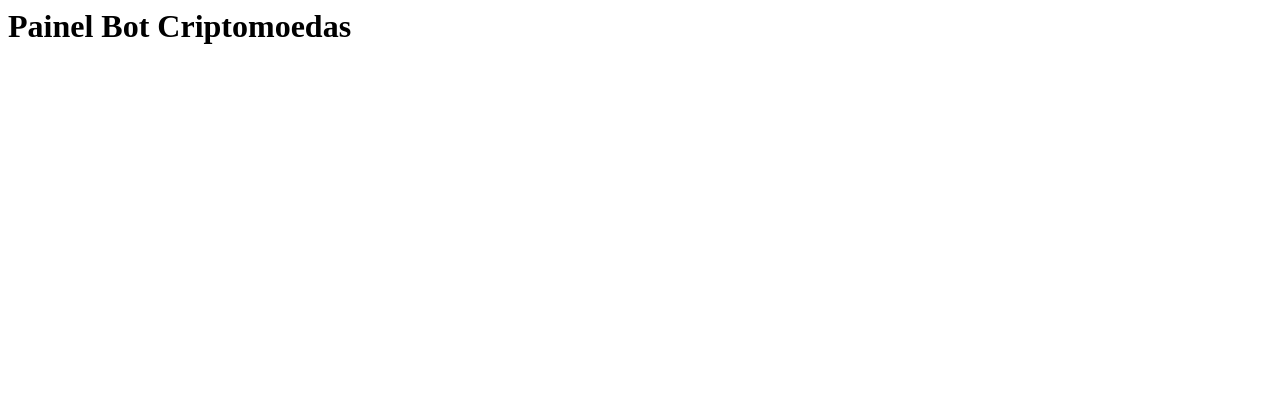
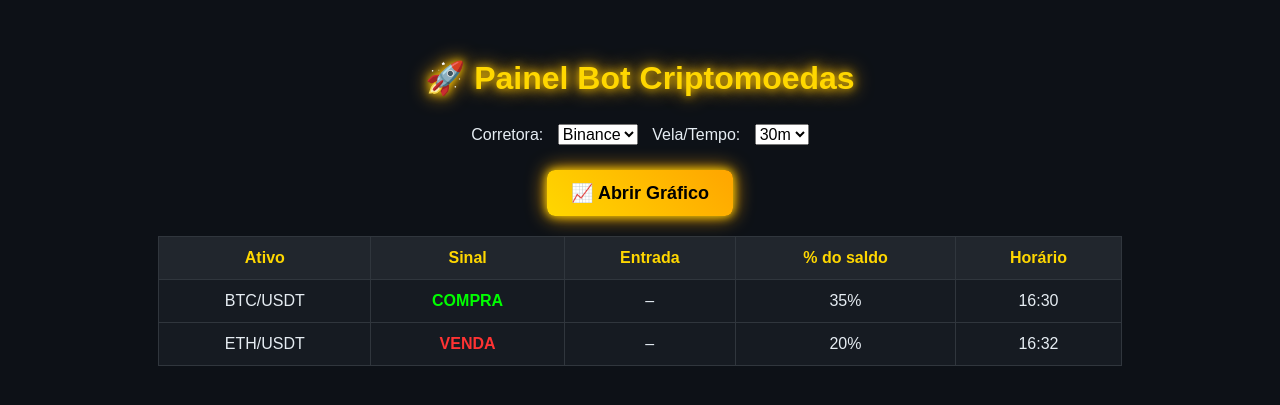
Before and after one commit to TepiTrade/tepi_trade, a Flask app: page /bot/cripto in a window 1280 px wide. Shown: the top 405 px of the page. Run offline with Flask 3, Linux system fonts and the light colour scheme.

Commit message:
Novo painel Cripto com botão ouro e corretoras

```diff
--- a/templates/cripto.html
+++ b/templates/cripto.html
@@ -1 +1,128 @@
-<h1>Painel Bot Criptomoedas</h1>
+<!DOCTYPE html>
+<html lang="pt-BR">
+<head>
+  <meta charset="UTF-8">
+  <title>Painel Bot Criptomoedas</title>
+  <style>
+    body {
+      background-color: #0d1117;
+      color: #e6edf3;
+      font-family: Arial, sans-serif;
+      text-align: center;
+      padding: 30px;
+    }
+    h1 {
+      color: gold;
+      text-shadow: 0 0 10px #ffcc00, 0 0 20px #ffaa00;
+    }
+    .container {
+      margin-top: 20px;
+    }
+    label, select {
+      font-size: 16px;
+      margin: 5px;
+    }
+    .btn-gold {
+      display: inline-block;
+      padding: 12px 24px;
+      margin-top: 20px;
+      font-size: 18px;
+      font-weight: bold;
+      color: #000;
+      background: linear-gradient(45deg, #FFD700, #FFA500);
+      border: none;
+      border-radius: 8px;
+      cursor: pointer;
+      text-decoration: none;
+      box-shadow: 0 0 10px gold, 0 0 20px orange;
+      transition: transform 0.2s;
+    }
+    .btn-gold:hover {
+      transform: scale(1.05);
+    }
+    table {
+      margin: 20px auto;
+      border-collapse: collapse;
+      width: 80%;
+      background: #161b22;
+      color: #e6edf3;
+    }
+    th, td {
+      border: 1px solid #30363d;
+      padding: 12px;
+    }
+    th {
+      background: #21262d;
+      color: gold;
+    }
+    .buy { color: #00ff00; font-weight: bold; }
+    .sell { color: #ff3333; font-weight: bold; }
+    .neutral { color: #ffaa00; font-weight: bold; }
+  </style>
+</head>
+<body>
+  <h1>🚀 Painel Bot Criptomoedas</h1>
+
+  <div class="container">
+    <label for="exchange">Corretora:</label>
+    <select id="exchange">
+      <option value="binance">Binance</option>
+      <option value="bybit">Bybit</option>
+      <option value="okx">OKX</option>
+    </select>
+
+    <label for="timeframe">Vela/Tempo:</label>
+    <select id="timeframe">
+      <option value="1m">1m</option>
+      <option value="3m">3m</option>
+      <option value="5m">5m</option>
+      <option value="15m">15m</option>
+      <option value="30m" selected>30m</option>
+      <option value="1h">1h</option>
+      <option value="2h">2h</option>
+      <option value="4h">4h</option>
+      <option value="1d">1d</option>
+    </select>
+  </div>
+
+  <a href="#" id="openChart" target="_blank" class="btn-gold">📈 Abrir Gráfico</a>
+
+  <table>
+    <thead>
+      <tr>
+        <th>Ativo</th>
+        <th>Sinal</th>
+        <th>Entrada</th>
+        <th>% do saldo</th>
+        <th>Horário</th>
+      </tr>
+    </thead>
+    <tbody>
+      <tr>
+        <td>BTC/USDT</td>
+        <td class="buy">COMPRA</td>
+        <td>–</td>
+        <td>35%</td>
+        <td>16:30</td>
+      </tr>
+      <tr>
+        <td>ETH/USDT</td>
+        <td class="sell">VENDA</td>
+        <td>–</td>
+        <td>20%</td>
+        <td>16:32</td>
+      </tr>
+    </tbody>
+  </table>
+
+  <script>
+    document.getElementById('openChart').addEventListener('click', function(){
+      const ex = document.getElementById('exchange').value;
+      const tf = document.getElementById('timeframe').value;
+      const sym = "BTCUSDT";
+      const map = {binance:"BINANCE", bybit:"BYBIT", okx:"OKX"};
+      this.href = `https://www.tradingview.com/chart/?symbol=${map[ex]}:${sym}&interval=${tf}`;
+    });
+  </script>
+</body>
+</html>
```
